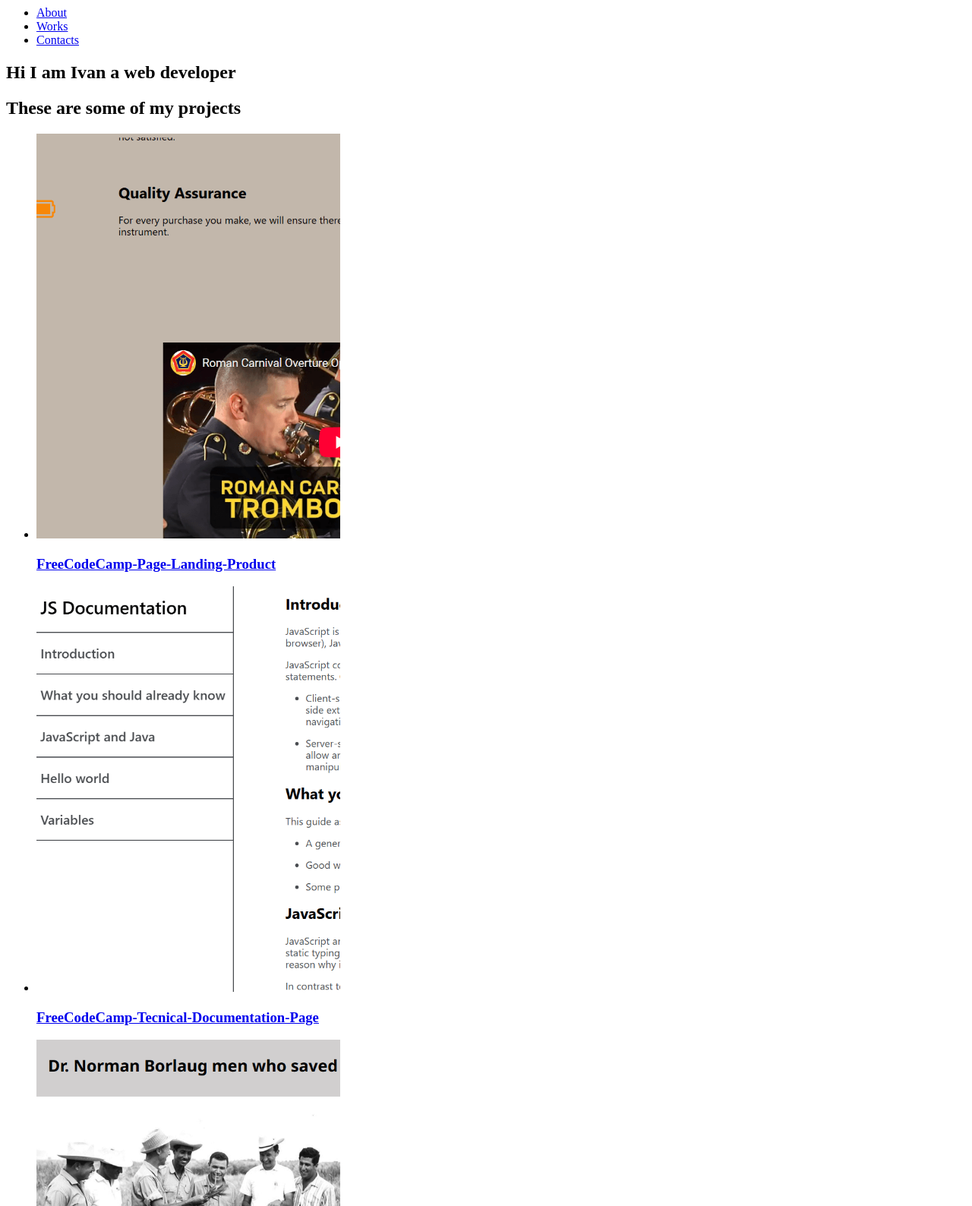
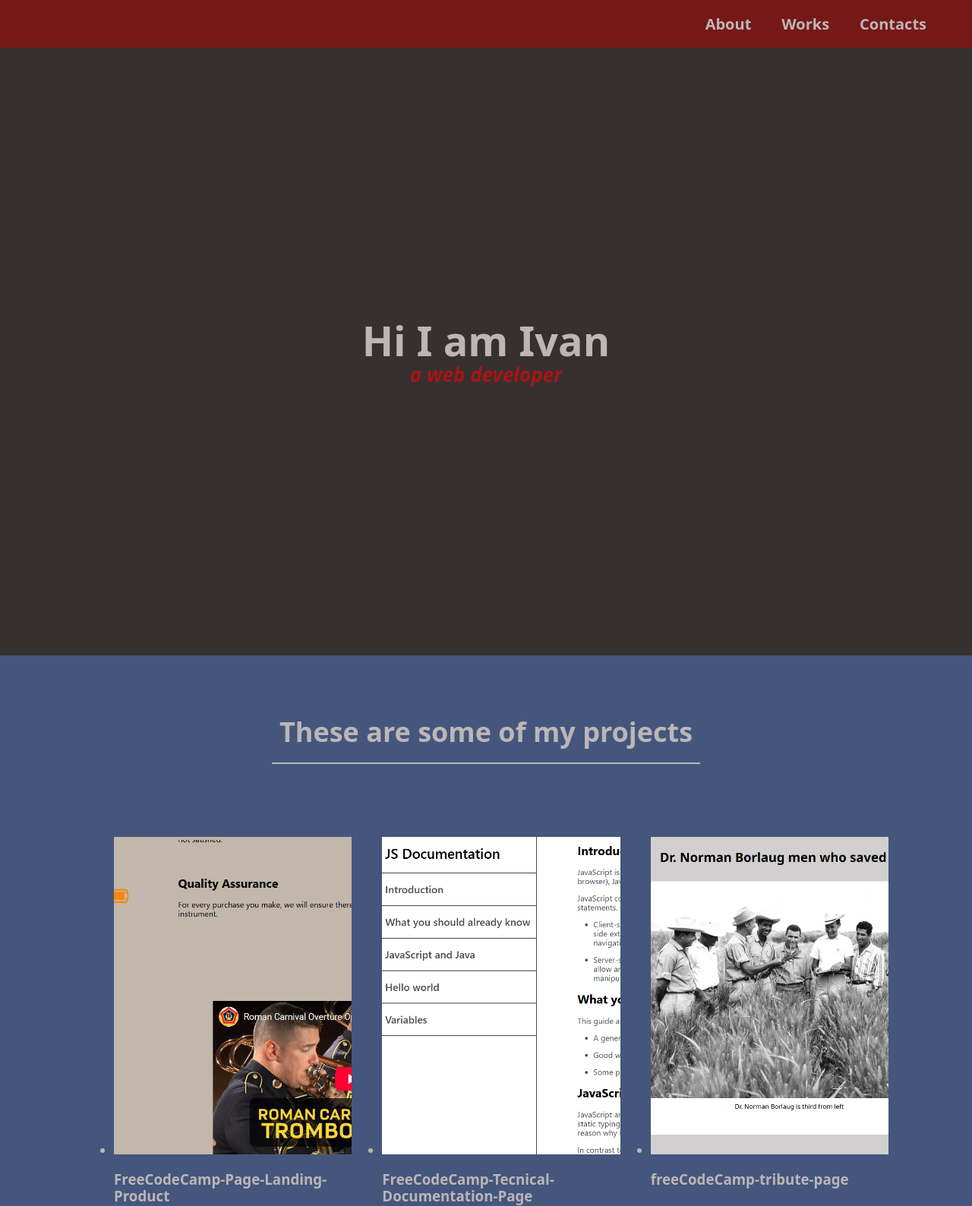
Before and after one commit to Ivan-Pavlukhin/FreeCodeCamp-Portfolio, a plain HTML site: page index.html in a window 1280 px wide. Shown: the top 1588 px of the page at 76% size. Drawn offline with nearby package versions, Linux system fonts and the light colour scheme.

Commit message:
Added styles
Added SVG sprite, Grid and styles for two first sections

```diff
--- a/index.html
+++ b/index.html
@@ -1,79 +1,114 @@
 <DOCTYPE html>
 
   <head>
+    <meta charset="UTF-8" />
+    <meta name="viewport" content="width=device-width, initial-scale=1.0" />
+    <link rel="stylesheet"
+                                                                                                                            href="https://cdnjs.cloudflare.com/ajax/libs/modern-normalize/0.7.0/modern-normalize.min.css" />
+    <link rel="stylesheet" href="styles/style.css">
   </head>
 
   <body>
-    <div id="navbar">
-      <ul>
-        <li><a href="#welcome-section">About</a></li>
-        <li><a href="#projects">Works</a></li>
-        <li><a href="#contacts">Contacts</a></li>
+    <div id="navbar" class="header">
+      <ul class="list-nav">
+        <li class="item-nav"><a class="link-nav" href="#welcome-section">About</a></li>
+        <li class="item-nav"><a class="link-nav" href="#projects">Works</a></li>
+        <li class="item-nav"><a class="link-nav" href="#contacts">Contacts</a></li>
       </ul>
     </div>
-    <section id="welcome-section" class="welcom-section">
-      <h1>Hi I am Ivan <span>a web developer</span></h1>
+    <div class="wrapper">
+      <section id="welcome-section" class="welcome-section section">
+        <h1 class="page-title">Hi I am Ivan <span>a web developer</span></h1>
       </section>
-    <section id="projects">
-      <h2>These are some of my projects</h2>
+      <section id="projects" class="section section-projects">
+        <div class="container">
+          <div class="d-flex">
+            <h2 class="title-projects">These are some of my projects</h2>
+          </div>
           <ul class="project-tile">
-        <li>
+            <li class="item-projects">
               <a id="profile-link" href="https://ivan-pavlukhin.github.io/FreeCodeCamp-Page-Landing-Product"
                                                                                                                                       target="_blank">
-            <img src="images/projects/landing_product.png" alt="first project" width="400px">
+                <img src="images/projects/landing_product.png" alt="first project">
                 <h3>FreeCodeCamp-Page-Landing-Product</h3>
               </a>
             </li>
-        <li>
+            <li class="item-projects">
               <a href="https://ivan-pavlukhin.github.io/FreeCodeCamp-Tecnical-Documentation-Page/" target="_blank">
-            <img src="images/projects/technical_documentation.png" alt="first project" width="400px">
+                <img src="images/projects/technical_documentation.png" alt="first project">
                 <h3>FreeCodeCamp-Tecnical-Documentation-Page</h3>
               </a>
             </li>
-        <li>
+            <li class="item-projects">
               <a href="https://ivan-pavlukhin.github.io/freeCodeCamp-tribute-page/" target="_blank">
-            <img src="images/projects/tribute_page.png" alt="first project" width="400px">
+                <img src="images/projects/tribute_page.png" alt="first project">
                 <h3>freeCodeCamp-tribute-page</h3>
               </a>
             </li>
-        <li>
+            <li class="item-projects">
               <a href="https://ivan-pavlukhin.github.io/freeCodeCamp-Survey-Form/" target="_blank">
-            <img src="images/projects/survey_form.png" alt="first project" width="400px">
+                <img src="images/projects/survey_form.png" alt="first project">
                 <h3>freeCodeCamp-Survey-Form</h3>
               </a>
             </li>
-        <li>
+            <li class="item-projects">
               <a href="https://ivan-pavlukhin.github.io/goit-markup-hw-08/#contacts" target="_blank">
-            <img src="images/projects/WebStudio.png" alt="first project" width="400px">
+                <img src="images/projects/WebStudio.png" alt="first project">
                 <h3>WebStudio</h3>
               </a>
             </li>
-        <li>
+            <li class="item-projects">
               <a href="https://ivan-pavlukhin.github.io/Smart-home/" target="_blank">
-            <img src="images/projects/smart_home.png" alt="first project" width="400px">
+                <img src="images/projects/smart_home.png" alt="first project">
                 <h3>Smart-home</h3>
               </a>
             </li>
-        <li>
+            <li class="item-projects">
               <a href="https://ivan-pavlukhin.github.io/Swimming/" target="_blank">
-            <img src="images/projects/swimming.png" alt="first project" width="400px">
+                <img src="images/projects/swimming.png" alt="first project">
                 <h3>Swimming</h3>
               </a>
             </li>
           </ul>
+        </div>
       </section>
-    <section id="contacts">
+      <section id="contacts" class="section">
         <h2>Let's work together...</h2>
         <p>How do you take your coffee?</p>
 
         <ul>
-        <li><a href="https://www.facebook.com/ivan.pavluhin.2025" target="_blank">Facebook</a></li>
-        <li><a href="https://www.linkedin.com/in/ivan-pavlukhin/" target="_blank">Linkedin</a></li>
-        <li><a href="https://github.com/Ivan-Pavlukhin" target="_blank">GitHub</a></li>
-        <li><a href="mailto:ivanpavlukhin@gmail.com">Send a mail</a></li>
-        <li><a href="tel:+11234567890">Call me</a></li>
+          <li>
+            <svg>
+              <use href="/images/SVG/symbol-defs.svg#icon-facebook2" width="20px" height="20px">
+            </svg>
+            <a href="https://www.facebook.com/ivan.pavluhin.2025" target="_blank">Facebook</a>
+          </li>
+          <li>
+            <svg>
+              <use href="/images/SVG/symbol-defs.svg#icon-linkedin" width="20px" height="20px">
+            </svg>
+            <a href="https://www.linkedin.com/in/ivan-pavlukhin/" target="_blank">Linkedin</a>
+          </li>
+          <li>
+            <svg>
+              <use href="/images/SVG/symbol-defs.svg#icon-github" width="20px" height="20px">
+            </svg>
+            <a href="https://github.com/Ivan-Pavlukhin" target="_blank">GitHub</a>
+          </li>
+          <li>
+            <svg>
+              <use href="/images/SVG/symbol-defs.svg#icon-gmail" width="20px" height="20px">
+            </svg>
+            <a href="mailto:ivanpavlukhin@gmail.com">Send a mail</a>
+          </li>
+          <li>
+            <svg>
+              <use href="/images/SVG/symbol-defs.svg#icon-mobile" width="20px" height="20px">
+            </svg><a href="tel:+11234567890">Call me</a>
+          </li>
         </ul>
       </section>
+    </div>
     <footer>
 
     </footer>
--- /dev/null
+++ b/styles/style.css
@@ -0,0 +1,131 @@
+:root {
+  --main-background: rgb(54, 48, 48);
+  --second-background: rgb(69, 86, 125);
+  --header-background: rgb(118, 24, 24);
+  --main-font-color: rgb(188, 182, 182);
+  --second-font-color: rgb(169, 20, 20);
+}
+
+body {
+  color: var(--main-font-color)
+}
+
+a {
+  text-decoration: none;
+  color: var(--main-font-color);
+}
+
+
+img {
+  max-width: 100%;
+}
+
+.d-flex {
+  display: flex;
+  justify-content: center;
+}
+
+.container {
+  max-width: 1260px;
+  padding-right: 30px;
+  padding-left: 30px;
+  margin-right: auto;
+  margin-left: auto;
+}
+
+.header {
+  position: fixed;
+  left: 0;
+  right: 0;
+  top: 0;
+  padding-right: 40px;
+  padding-left: 40px;
+
+  background-color: var(--header-background);
+}
+
+.list-nav {
+  display: flex;
+  justify-content: end;
+
+  margin: 0;
+  list-style: none;
+}
+
+.link-nav {
+  display: inline-block;
+  padding-right: 20px;
+  padding-left: 20px;
+  padding-top: 20px;
+  padding-bottom: 20px;
+  margin-top: 0;
+  margin-bottom: 0;
+  font-weight: bold;
+  font-size: 20px;
+}
+
+.link-nav:hover,
+.link-nav:focus {
+  background-color: var(--second-background);
+}
+
+.wrapper {
+  margin-top: 63px;
+}
+
+.section {
+  padding-left: 60px;
+  padding-right: 60px;
+  background-color: var(--main-background);
+}
+
+.section:nth-child(2n) {
+  background-color: var(--second-background);
+}
+
+.welcome-section {
+  display: flex;
+  justify-content: center;
+  align-items: center;
+  height: 100vh;
+
+  font-size: 36px;
+}
+
+.page-title>span {
+  display: block;
+
+  text-align: center;
+  font-size: 26px;
+  font-style: italic;
+  color: var(--second-font-color);
+}
+
+.section-projects {
+  padding-top: 80px;
+}
+
+.title-projects {
+  display: inline-block;
+  margin-right: auto;
+  margin-left: auto;
+  padding-right: 10px;
+  padding-left: 10px;
+  padding-bottom: 20px;
+  margin-top: 0;
+  margin-bottom: 60px;
+
+  border-bottom: 2px solid var(--main-font-color);
+
+  font-size: 36px;
+}
+
+.project-tile {
+  display: grid;
+  grid-template-columns: 1fr 1fr 1fr;
+
+}
+
+.item-projects {
+  margin: 20px;
+}
```
Also changed, not shown: images/SVG/symbol-defs.svg (added). Lines whose indentation alone changed are shown as unchanged.
